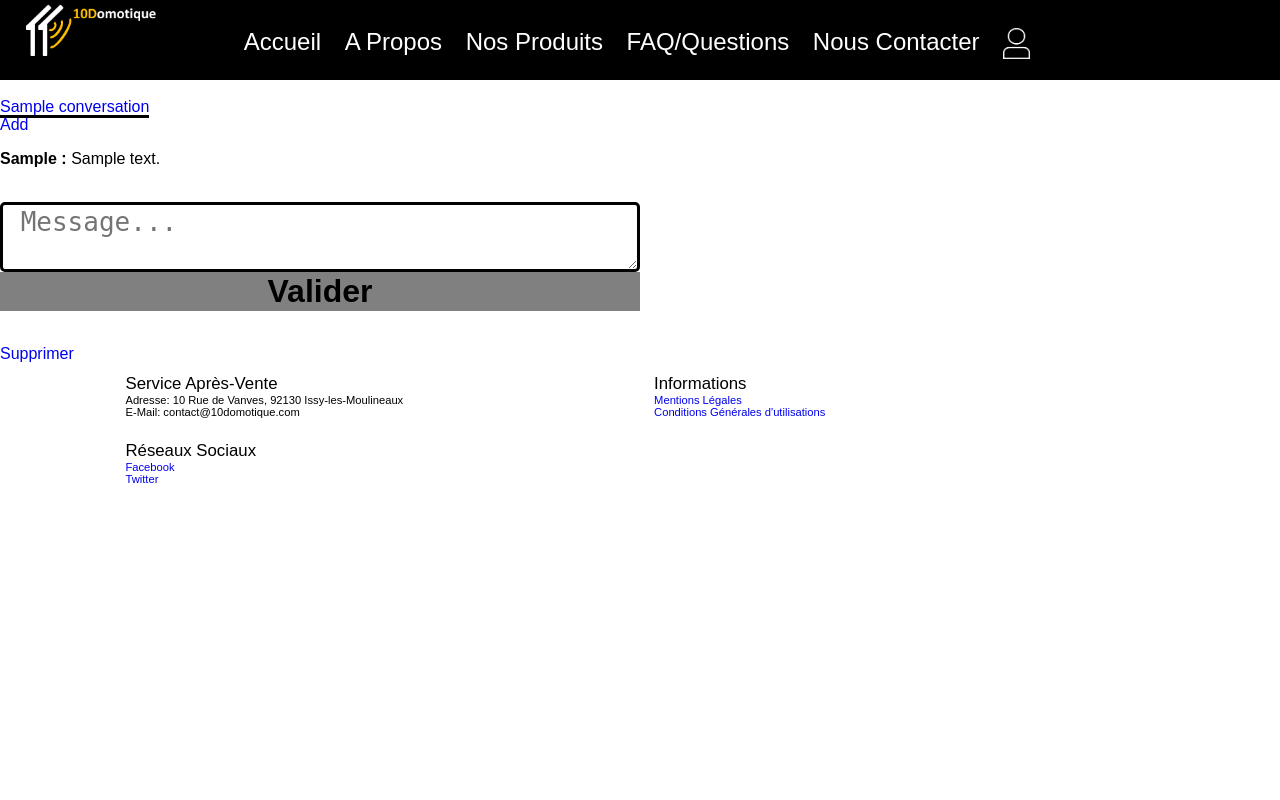
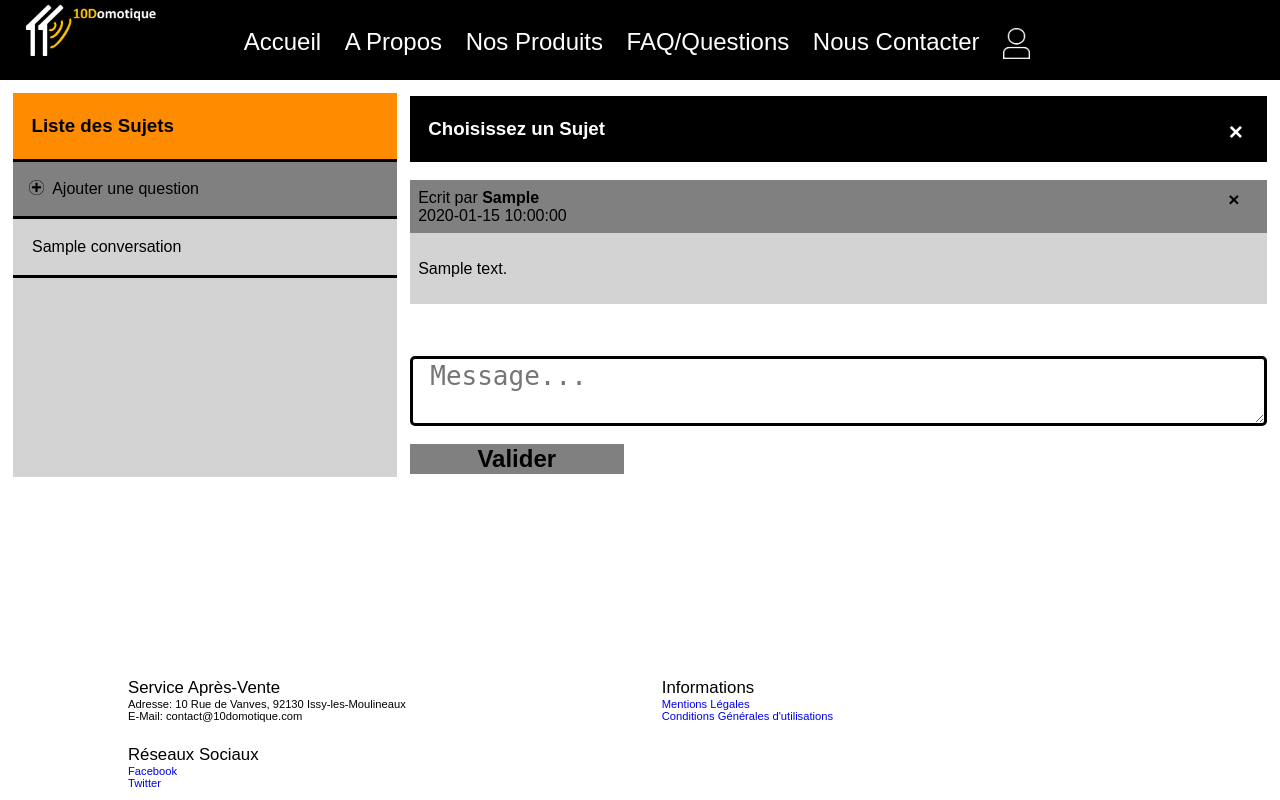
Before and after one commit to CleSchmit/10DomotiqueG10D, a PHP site: page /index.php?action=forum in a window 1280 px wide. Run offline with PHP 8.4, Linux system fonts and the light colour scheme; the visitor is signed in with stand-in values (Sample User, id 1); tables that the repository leaves empty or names only in its code hold one stand-in row (values such as "Sample post").

Commit message:
Final sans notation

```diff
--- a/réorganiser/controller/ControlConversation.php
+++ b/réorganiser/controller/ControlConversation.php
@@ -22,5 +22,13 @@ if (isset($_POST['nomNouvelConv'])){
     }
 
 }
-
-?>
+if(isset($_SESSION['Role']) AND isset($_SESSION['id_conv']) AND isset($_GET['conv'])){
+    if($_SESSION['Role'] == 'Admin' AND $_GET['conv'] == 'sup'){
+        $conv = new conversation($_GET['conv']);
+        if($conv->supprimer()){
+            header("Location: index.php?action=forum");
+        } else { /*Erreur lors de l'enregistrement*/
+            echo 'Une erreur est survenue';
+        }
+    }
+}
--- a/réorganiser/controller/ControlMessage.php
+++ b/réorganiser/controller/ControlMessage.php
@@ -11,5 +11,19 @@ if (isset($_SESSION['id_conv']) AND isset($_POST['message']) AND isset($_SESSION
         echo 'Une erreur est survenue';
     }
 }
+if(isset($_GET['id']) AND isset($_SESSION['Nom'])){
+    $bdd = bdd();
+    $messages = $bdd->query('SELECT * FROM messages WHERE id= \'' . $_GET['id'] . '\'');
+    $message = $messages->fetch();
+    if($_SESSION['Role'] == 'Admin' OR $message['utilisateur'] == $_SESSION['Nom']. " ".$_SESSION['Prenom']){
+        $message = new message(1, $_SESSION['Nom']. " ".$_SESSION['Prenom'], "supprimer");
+
+        if($message->supprimer($_GET['id'])){
+            header("Location: index.php?action=forum");
+        } else { /*Erreur lors de l'enregistrement*/
+            echo 'Une erreur est survenue';
+        }
+    }
+}
 
 ?>
--- a/réorganiser/model/conversation.php
+++ b/réorganiser/model/conversation.php
@@ -16,4 +16,9 @@ class conversation{
         $req->execute(array($this->nom));
         return 1;
     }
+    public function supprimer(){
+        $this->bdd->query('DELETE from conversation WHERE id=\'' . $_SESSION['id_conv'] . '\'');
+        $this->bdd->query('DELETE from messages WHERE id_conv=\'' . $_SESSION['id_conv'] . '\'');
+        return 1;
+    }
 }
--- a/réorganiser/model/message.php
+++ b/réorganiser/model/message.php
@@ -19,4 +19,8 @@ class message{
         $req->execute(array($this->id_conv, $this->pseudo, $this->message));
         return 1;
     }
+    public function supprimer($id){
+        $this->bdd->query('DELETE from messages WHERE id=\'' . $id . '\'');
+        return 1;
+    }
 }
--- a/réorganiser/view/forum.php
+++ b/réorganiser/view/forum.php
@@ -3,6 +3,10 @@ session_start();
 include_once 'model/function.php';
 include_once 'controller/ControlMessage.php';
 include_once 'controller/ControlConversation.php';
+$_SESSION['convName']="Choisissez un Sujet";
+if (isset($_GET['conv'])){
+    $_SESSION['convName'] = $_GET['conv'];
+}
 ?>
 <html>
 	<head>
@@ -13,24 +17,34 @@ include_once 'controller/ControlConversation.php';
 		<header>
     		<?php include "template/Header.php" ?>
 		</header>
+		<div class="corps">
 			<div id="forum">
-				<div >
+				<div class="ListeForum">
+                    <h3 style="background-color: darkorange; color: black;    border-bottom: solid black;"><br>&emsp;Liste des Sujets<br><br></h3>
                     	<?php
                             $bdd = bdd();
                             $conversation = $bdd->query('SELECT nom FROM conversation');
+                            if (isset($_SESSION['Nom'])){
+                                echo "<a href='index.php?action=forum&conv=add'><div class='Add'><br><p>&emsp;</p><img class='imgAjoutF' src='view/images/Ajout.png'>&ensp;Ajouter une question&emsp;<br><br></div></a>";
+                            }
                             while ($donnees = $conversation->fetch()) {
-                                echo "<a class='lien' href='index.php?action=forum&conv=" . $donnees['nom'] . "'><br>" . $donnees['nom'] . "</a>";
+                                echo "<a href='index.php?action=forum&conv=" . $donnees['nom'] . "'><div class='LienForum'>" . $donnees['nom'] . "</div></a>";
                             }
                             $conversation->closeCursor();
-                            if (isset($_SESSION['Nom'])){
-                                echo "<a href='index.php?action=forum&conv=add'><br>Add</a>";
-                            }
 
                         ?>
 				</div>
-			<div >
+			<div class="conv">
+
 				<p>
                 	<?php
+                    $delete = '';
+                    if(isset($_SESSION['Role'])){
+                        if($_SESSION['Role'] == 'Admin'){
+                            $delete = "<a href='index.php?action=forum&conv=sup' class='delete' id='DelP'>&times;&emsp;</a>";
+                        }
+                    }
+                    echo "<h3><br>&emsp;".$_SESSION['convName']."$delete<br><br></h3><br>";
                         if (isset($_GET['conv'])) {
                             $bdd = bdd();
                             $conversation_id = $bdd->query('SELECT id FROM conversation WHERE nom = \'' . $_GET['conv'] . '\'');
@@ -39,7 +53,14 @@ include_once 'controller/ControlConversation.php';
                         if (isset($_SESSION['id_conv'])) {
                             $messages = $bdd->query('SELECT * FROM messages WHERE id_conv= \'' . $_SESSION['id_conv'] . '\'  ORDER BY id ASC');
                             while ($message = $messages->fetch()) {
-                                echo "<strong>" . $message['utilisateur'] . " : </strong>" . $message['contenu'] . "</br>";
+                                echo "<div class='user'>Ecrit par <strong>" . $message['utilisateur'];
+                                if(isset($_SESSION['Role'])){
+                                    if($_SESSION['Role'] == 'Admin' OR $message['utilisateur'] == $_SESSION['Nom']. " ".$_SESSION['Prenom']){
+                                        echo "<a href='index.php?action=forum&id=".$message['id']."' class='delete' style='font-size: 120%;'>&times;&emsp;</a>";
+                                    }
+                                }
+
+                                echo " </strong></br></strong>".$message['date']."</div><div class='message'><br>" . $message['contenu'] . "</br></br></div><br>";
                             }
                             $conversation->closeCursor();
                         }
@@ -51,22 +72,17 @@ include_once 'controller/ControlConversation.php';
        				        echo "
                         <form action='index.php?action=forum' method='post'>
                               <p><br>
-                                  <textarea class='connexion' name='message' placeholder=' Message...' required></textarea></br>
-                                  <input class = 'bouton' type='submit' value='Valider' /> </br>
+                                  <textarea class='connexion' style='width: 100%;' name='message' placeholder=' Message...' required></textarea></br>
+                                  <br><input class = 'boutonbis' type='submit' value='Valider' /> </br>
                               </p>
                         </form>";
-       				        if(isset($_SESSION['Role'])){
-       				            if($_SESSION['Role'] == 'Admin'){
-       				                echo "<a href='index.php?action=forum&conv=caca'><br>Supprimer</a>";;
-       				            }
-       				        }
        				    }
        				    if (isset($_GET['conv']) and $_GET['conv'] == 'add') {
        				        echo "
                         <form action='index.php?action=forum' method='post'>
                               <p><br>
-                                  <input class='connexion' type='text' name='nomNouvelConv' placeholder=' Nom nouveau sujet..' required/> </br>
-                                  <input class='bouton' type='submit' value='Valider' /> </br>
+                                  <input class='connexion' style='width: 100%;' type='text' name='nomNouvelConv' placeholder=' Nom nouveau sujet..' required/> </br>
+                                  <br><input class='boutonbis' type='submit' value='Valider' /> </br>
                               </p>
                         </form>";
        				    }
@@ -75,6 +91,7 @@ include_once 'controller/ControlConversation.php';
                 ?>
     		</div>
 		</div>
+		</div>
 	<footer>
     	<?php include "template/Footer.php" ?>
 	</footer>
--- a/réorganiser/view/style.css
+++ b/réorganiser/view/style.css
@@ -1,6 +1,11 @@
 body{
     font-family: Arial;
     margin: 0 0;
+    position: relative;
+}
+
+.corps{
+    padding-bottom: 100px;
 }
 
 a{
@@ -23,7 +28,7 @@ a{
     font-weight: bold;
     background-color: rgba(255,255,255,0.8);
     position: absolute;
-    top: 40%;
+    top: 35%;
     right: 51%;
     padding: 1%;
     border-radius: 50px;
@@ -40,7 +45,7 @@ a{
     font-weight: bold;
     background-color: rgba(255,255,255,0.8);
     position: absolute;
-    top: 40%;
+    top: 35%;
     left: 51%;
     padding: 1%;
     border-radius: 50px;
@@ -52,8 +57,6 @@ a{
 }
 
 .information{
-    border-top-left-radius: 20px ;
-    border-bottom-left-radius: 20px ;
     border: solid darkorange;
     margin: 0 auto;
     width: 50%;
@@ -71,17 +74,9 @@ a{
     border: solid rgb(255, 117, 26);
 }
 
-.information2{
-    border-top-right-radius: 20px ;
-    border-bottom-right-radius: 20px ;
-    border: solid darkorange;
-    margin: 0 auto;
-    width: 50%;
+.ins{
+    width: 75%;
 }
-.information2 img{
-    float: left;
-}
-
 
 .contact:hover{
     background-color: rgb(255, 117, 26);
@@ -141,6 +136,65 @@ h7{
 
 
 
+
+/*Forum*/
+
+#forum{
+    display: flex;
+}
+
+.ListeForum{
+    background-color: lightgray;
+    margin: 1%;
+    width: 30%;
+}
+
+.LienForum{
+    color: black;
+    border-bottom: solid black;
+    padding: 5%;
+}
+
+.LienForum:hover{
+    background-color: rgb(247,121,53) ;
+}
+
+.Add{
+    background-color: gray;
+    color: black;
+    border-bottom: solid black;
+
+}
+
+.Add:hover{
+    background-color: #555555;
+}
+
+.imgAjoutF{
+    float: left;
+    width: 4%;
+}
+
+.Add p{
+    float: left;
+}
+
+.conv{
+    width: 67%;
+}
+
+.user{
+    background: gray;
+    padding: 1%;
+}
+
+.message{
+    background-color: lightgray;
+    padding: 1%;
+}
+
+
+
 /*Connexion*/
 h1{
     font-size: 200%;
@@ -174,6 +228,16 @@ h1{
     border-radius: 5px;
     width: 50%;
 }
+
+
+/*Inscription*/
+
+.astérix{
+    position: absolute;
+    color: red;
+    font-size: 150%;
+}
+
 
 
 /* Profil */
--- a/réorganiser/view/template/footer.css
+++ b/réorganiser/view/template/footer.css
@@ -1,9 +1,10 @@
 
 footer{
+    position: absolute;
     font-size: 70%;
-    width: 98%;
-    right: 1%;
-    bottom: 1%;
+    width: 100%;
+    right: 0%;
+    bottom: 0%;
 }
 
 footer ul{
```
Also changed, not shown: réorganiser/view/Accueil.php (+5 -5 lines), réorganiser/view/AjoutCapteur.php (+18 -4 lines), réorganiser/view/inscription.php (+6 -5 lines), réorganiser/view/images/Connec.png (added).
